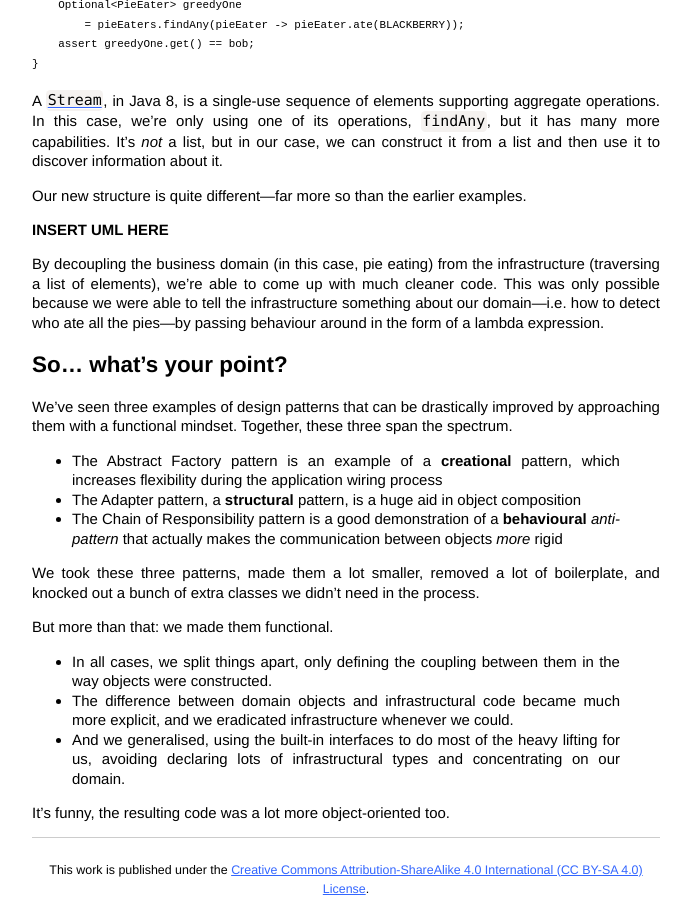
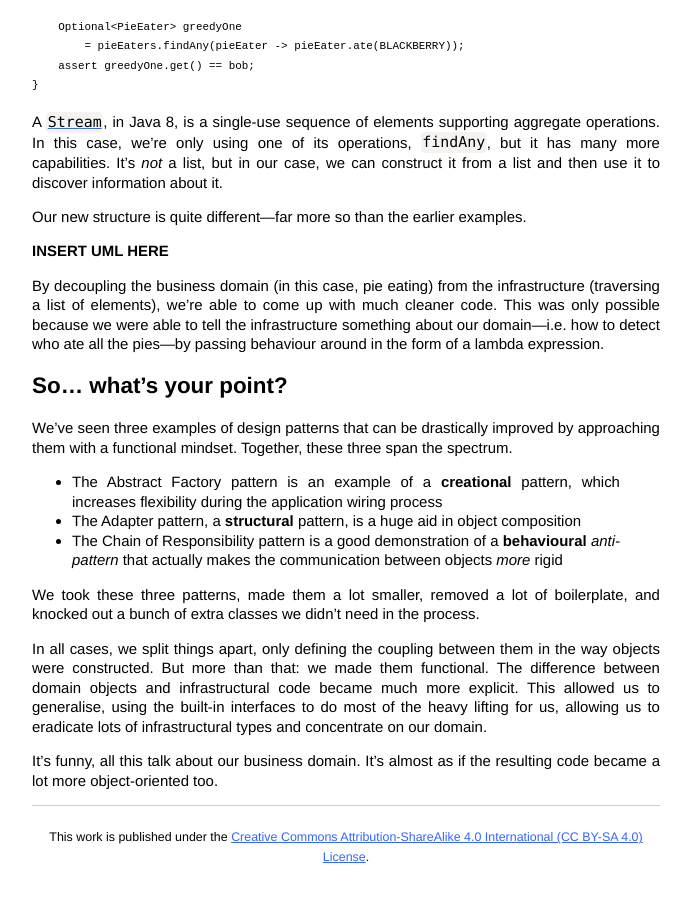
Before and after one commit to SamirTalwar/talks, a Jekyll site: the page built from design-patterns-in-the-21st-century.md, in a window 1280 px wide and 900 px high, scrolled down 11501 px. Shown: the whole window, without its empty margins (294-986 px from the left). Built offline with Jekyll 4.4.1, drawn with Linux system fonts in a browser that asks for light colours; nearby versions of some CDN libraries; comment, search, counter and statistics services are not loaded; after the commit the page ends 12368 px from its top, so only the background shows below that; some of the changed text lies outside the part shown.

Commit message:
A bit of cleanup.

```diff
--- a/design-patterns-in-the-21st-century.md
+++ b/design-patterns-in-the-21st-century.md
@@ -107,7 +107,7 @@ And like this:
         public Course using(Ingredient eggs, Ingredient butter, Ingredient sugar, Ingredient special) {
             return new CakeMix(eggs, butter, sugar).with(special);
         }
-    }
+    };
 
 <div class="fragment" markdown="1">
 Which of course, is the same as this:
@@ -676,13 +676,9 @@ We've seen three examples of design patterns that can be drastically improved by
 
 We took these three patterns, made them a lot smaller, removed a lot of boilerplate, and knocked out a bunch of extra classes we didn't need in the process.
 
-But more than that: we made them functional.
+In all cases, we split things apart, only defining the coupling between them in the way objects were constructed. But more than that: we made them functional. The difference between domain objects and infrastructural code became much more explicit. This allowed us to generalise, using the built-in interfaces to do most of the heavy lifting for us, allowing us to eradicate lots of infrastructural types and concentrate on our domain.
 
-* In all cases, we split things apart, only defining the coupling between them in the way objects were constructed.
-* The difference between domain objects and infrastructural code became much more explicit, and we eradicated infrastructure whenever we could.
-* And we generalised, using the built-in interfaces to do most of the heavy lifting for us, avoiding declaring lots of infrastructural types and concentrating on our domain.
-
-It's funny, the resulting code was a lot more object-oriented too.
+It's funny, all this talk about our business domain. It's almost as if the resulting code became a lot more object-oriented too.
 </div>
 </section>
 
```
Also changed, not shown: other parts of design-patterns-in-the-21st-century.md (+2 -2 lines).
